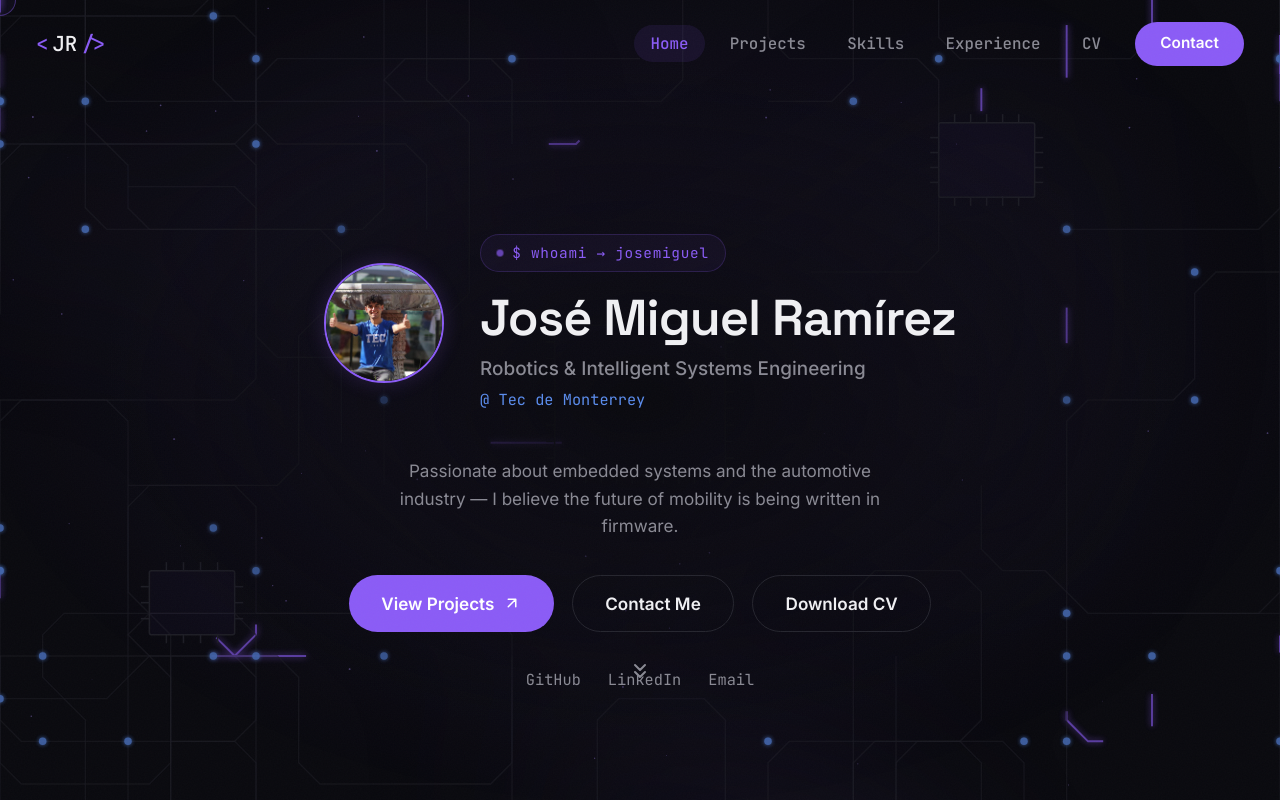
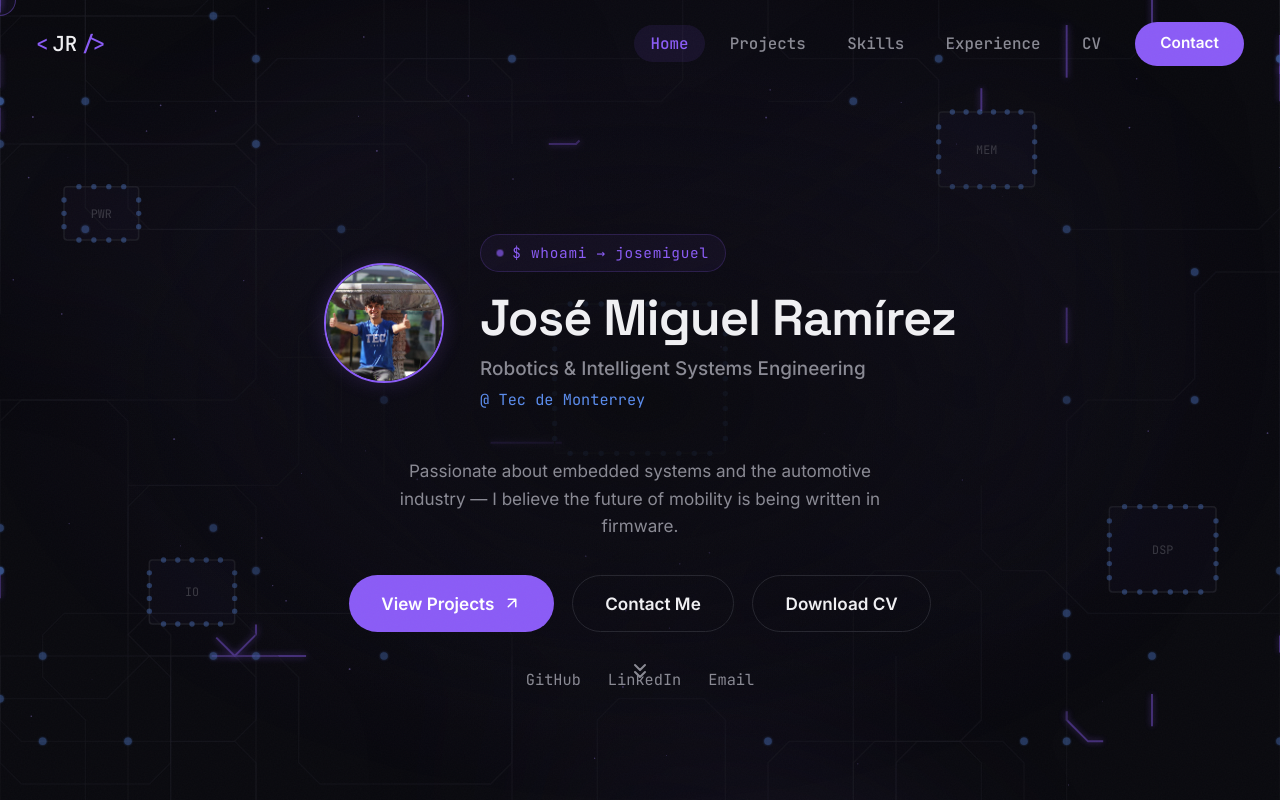
Before and after one commit to JmiguelRamriez/Portafolio, a React (Vite) app: page / in a window 1280 px wide. Shown: the top 800 px of the page. Built offline with nearby package versions, Linux system fonts and the light colour scheme.

Commit message:
CircuitBg v2: proximity interaction + chip labels; Skills: centered header

```diff
--- a/src/components/CircuitBg.css
+++ b/src/components/CircuitBg.css
@@ -3,20 +3,25 @@
   inset: 0;
   overflow: hidden;
   z-index: 0;
-  pointer-events: none;
 }
 
 .circuit-bg svg {
   width: 100%;
   height: 100%;
   opacity: 0.7;
+  display: block;
 }
 
 .trace {
   fill: none;
   stroke: var(--border);
   stroke-width: 1.3;
-  opacity: 0.55;
+  opacity: calc(0.35 + var(--prox, 0) * 0.45);
+  transition: opacity 0.2s, filter 0.2s;
+}
+
+.trace:not(.pulse) {
+  filter: drop-shadow(0 0 calc(var(--prox, 0) * 5px) color-mix(in srgb, var(--accent) calc(var(--prox, 0) * 80%), transparent));
 }
 
 .pulse {
@@ -24,9 +29,9 @@
   stroke-width: 1.8;
   stroke-dasharray: 8 92;
   stroke-dashoffset: 100;
-  opacity: 0.9;
+  opacity: calc(0.65 + var(--prox, 0) * 0.35);
   animation: flow 5s linear infinite;
-  filter: drop-shadow(0 0 3px var(--accent));
+  filter: drop-shadow(0 0 calc(3px + var(--prox, 0) * 8px) var(--accent));
 }
 
 @keyframes flow {
@@ -35,23 +40,53 @@
 
 .via {
   fill: var(--accent-technical);
-  opacity: 0.9;
-  filter: drop-shadow(0 0 2px var(--accent-technical));
+  opacity: calc(0.5 + var(--prox, 0) * 0.5);
+  filter: drop-shadow(0 0 calc(1px + var(--prox, 0) * 6px) var(--accent-technical));
+  transition: opacity 0.2s, filter 0.2s;
 }
 
 .chip rect {
-  fill: rgba(139, 92, 246, 0.04);
+  fill: rgba(139, 92, 246, 0.03);
   stroke: var(--border);
   stroke-width: 1.4;
+  transition: fill 0.25s, stroke 0.25s, filter 0.25s;
 }
 
-.chip line {
-  stroke: var(--border);
-  stroke-width: 1.4;
+.chip.active rect {
+  fill: rgba(139, 92, 246, 0.12);
+  stroke: var(--accent);
+  filter: drop-shadow(0 0 8px var(--accent));
+}
+
+.chip-pad {
+  fill: var(--accent-technical);
+  opacity: 0.5;
+  transition: opacity 0.25s, fill 0.25s;
+}
+
+.chip.active .chip-pad {
+  opacity: 1;
+  fill: var(--accent);
+}
+
+.chip-label {
+  font-family: 'JetBrains Mono', monospace;
+  font-size: 11px;
+  fill: var(--text-secondary);
+  opacity: 0.5;
+  pointer-events: none;
+  user-select: none;
+  transition: opacity 0.25s, fill 0.25s;
+}
+
+.chip.active .chip-label {
+  fill: var(--accent);
+  opacity: 1;
 }
 
 .circuit-vignette {
   position: absolute;
   inset: 0;
   background: radial-gradient(ellipse at center, var(--bg) 0%, transparent 60%);
+  pointer-events: none;
 }
--- a/src/components/CircuitBg.jsx
+++ b/src/components/CircuitBg.jsx
@@ -1,10 +1,11 @@
-import { useMemo } from 'react'
+import { useMemo, useState, useCallback, useRef } from 'react'
 import './CircuitBg.css'
 
 const COLS = 30
 const ROWS = 20
 const CELL = 40
 const CHAMFER = 0.5
+const PROX_RADIUS = 150
 
 function randomEdgePoint() {
   const edge = Math.floor(Math.random() * 4)
@@ -54,62 +55,155 @@ function toChamferedPath(points) {
   return d
 }
 
-function Chip({ x, y, w, h, pinsX, pinsY }) {
+function computeBounds(points) {
+  const xs = points.map(p => p[0] * CELL)
+  const ys = points.map(p => p[1] * CELL)
+  const minX = Math.min(...xs)
+  const maxX = Math.max(...xs)
+  const minY = Math.min(...ys)
+  const maxY = Math.max(...ys)
+  return { cx: (minX + maxX) / 2, cy: (minY + maxY) / 2, minX, maxX, minY, maxY }
+}
+
+function pointToRectDist(mx, my, b) {
+  const closestX = Math.max(b.minX, Math.min(mx, b.maxX))
+  const closestY = Math.max(b.minY, Math.min(my, b.maxY))
+  const dx = mx - closestX
+  const dy = my - closestY
+  return Math.sqrt(dx * dx + dy * dy)
+}
+
+const chipDefs = [
+  { x: 520, y: 310, w: 160, h: 140, label: 'CPU' },
+  { x: 880, y: 130, w: 90, h: 70, label: 'MEM' },
+  { x: 140, y: 550, w: 80, h: 60, label: 'IO' },
+  { x: 60, y: 200, w: 70, h: 50, label: 'PWR' },
+  { x: 1040, y: 500, w: 100, h: 80, label: 'DSP' },
+]
+
+function Chip({ x, y, w, h, label, intensity }) {
+  const pinsX = Math.round(w / 16)
+  const pinsY = Math.round(h / 16)
   const gapX = w / (pinsX + 1)
   const gapY = h / (pinsY + 1)
+  const active = intensity > 0.2
   return (
-    <g className="chip">
-      <rect x={x} y={y} width={w} height={h} rx="2" />
+    <g className={`chip${active ? ' active' : ''}`}>
+      <rect x={x} y={y} width={w} height={h} rx="3" />
       {Array.from({ length: pinsX }).map((_, i) => (
-        <g key={`x${i}`}>
-          <line x1={x + gapX * (i + 1)} y1={y} x2={x + gapX * (i + 1)} y2={y - 8} />
-          <line x1={x + gapX * (i + 1)} y1={y + h} x2={x + gapX * (i + 1)} y2={y + h + 8} />
+        <g key={`px${i}`}>
+          <circle cx={x + gapX * (i + 1)} cy={y} r="2.5" className="chip-pad" />
+          <circle cx={x + gapX * (i + 1)} cy={y + h} r="2.5" className="chip-pad" />
         </g>
       ))}
       {Array.from({ length: pinsY }).map((_, i) => (
-        <g key={`y${i}`}>
-          <line x1={x} y1={y + gapY * (i + 1)} x2={x - 8} y2={y + gapY * (i + 1)} />
-          <line x1={x + w} y1={y + gapY * (i + 1)} x2={x + w + 8} y2={y + gapY * (i + 1)} />
+        <g key={`py${i}`}>
+          <circle cx={x} cy={y + gapY * (i + 1)} r="2.5" className="chip-pad" />
+          <circle cx={x + w} cy={y + gapY * (i + 1)} r="2.5" className="chip-pad" />
         </g>
       ))}
+      <text x={x + w / 2} y={y + h / 2 + 1} textAnchor="middle" dominantBaseline="middle" className="chip-label">
+        {label}
+      </text>
     </g>
   )
 }
 
 function CircuitBg() {
+  const [mousePos, setMousePos] = useState(null)
+  const svgRef = useRef(null)
+  const rafRef = useRef(null)
+
   const traces = useMemo(() => Array.from({ length: 70 }, () => generateTrace()), [])
+  const traceBounds = useMemo(() => traces.map(computeBounds), [traces])
+  const chips = useMemo(() => chipDefs.map(c => ({
+    ...c,
+    bounds: { minX: c.x, maxX: c.x + c.w, minY: c.y, maxY: c.y + c.h, cx: c.x + c.w / 2, cy: c.y + c.h / 2 },
+  })), [])
+
+  const handleMouseMove = useCallback((e) => {
+    if (rafRef.current) return
+    rafRef.current = requestAnimationFrame(() => {
+      rafRef.current = null
+      const svg = svgRef.current
+      if (!svg) return
+      const rect = svg.getBoundingClientRect()
+      setMousePos({
+        x: ((e.clientX - rect.left) / rect.width) * 1200,
+        y: ((e.clientY - rect.top) / rect.height) * 800,
+      })
+    })
+  }, [])
+
+  const handleMouseLeave = useCallback(() => {
+    setMousePos(null)
+  }, [])
+
+  function getIntensity(b) {
+    if (!mousePos) return 0
+    const dist = pointToRectDist(mousePos.x, mousePos.y, b)
+    if (dist > PROX_RADIUS) return 0
+    return 1 - (dist / PROX_RADIUS)
+  }
 
   return (
     <div className="circuit-bg">
-      <svg viewBox="0 0 1200 800" preserveAspectRatio="xMidYMid slice">
+      <svg
+        ref={svgRef}
+        viewBox="0 0 1200 800"
+        preserveAspectRatio="xMidYMid slice"
+        onMouseMove={handleMouseMove}
+        onMouseLeave={handleMouseLeave}
+      >
         <defs>
           <radialGradient id="pour" cx="50%" cy="45%" r="55%">
-            <stop offset="0%" stopColor="var(--accent)" stopOpacity="0.12" />
+            <stop offset="0%" stopColor="var(--accent)" stopOpacity="0.1" />
             <stop offset="100%" stopColor="var(--accent)" stopOpacity="0" />
           </radialGradient>
         </defs>
 
         <rect x="0" y="0" width="1200" height="800" fill="url(#pour)" />
 
-        {traces.map((points, i) => (
-          <path
-            key={`t${i}`}
-            d={toChamferedPath(points)}
-            pathLength="100"
-            className={i % 3 === 0 ? 'trace pulse' : 'trace'}
-            style={i % 3 === 0 ? { animationDelay: `${(i * 0.4) % 5}s` } : undefined}
-          />
-        ))}
+        {traces.map((points, i) => {
+          const intensity = getIntensity(traceBounds[i])
+          const isPulse = i % 3 === 0
+          return (
+            <path
+              key={`t${i}`}
+              d={toChamferedPath(points)}
+              pathLength="100"
+              className={isPulse ? 'trace pulse' : 'trace'}
+              style={{
+                '--prox': intensity,
+                animationDelay: isPulse ? `${(i * 0.4) % 5}s` : undefined,
+              }}
+            />
+          )
+        })}
 
         {traces.filter((_, i) => i % 4 === 0).flatMap((points, gi) =>
-          points.slice(1, -1).map(([x, y], pi) => (
-            <circle key={`v${gi}-${pi}`} className="via" cx={x * CELL} cy={y * CELL} r="3.5" />
-          ))
+          points.slice(1, -1).map(([x, y], pi) => {
+            const intensity = getIntensity({
+              minX: x * CELL - 5, maxX: x * CELL + 5,
+              minY: y * CELL - 5, maxY: y * CELL + 5,
+              cx: x * CELL, cy: y * CELL,
+            })
+            return (
+              <circle
+                key={`v${gi}-${pi}`}
+                className="via"
+                cx={x * CELL}
+                cy={y * CELL}
+                r="3.5"
+                style={{ '--prox': intensity }}
+              />
+            )
+          })
         )}
 
-        <Chip x={520} y={330} w={160} h={140} pinsX={10} pinsY={8} />
-        <Chip x={880} y={140} w={90} h={70} pinsX={5} pinsY={4} />
-        <Chip x={140} y={560} w={80} h={60} pinsX={4} pinsY={3} />
+        {chips.map(c => (
+          <Chip key={c.label} x={c.x} y={c.y} w={c.w} h={c.h} label={c.label} intensity={getIntensity(c.bounds)} />
+        ))}
       </svg>
       <div className="circuit-vignette" />
     </div>
--- a/src/components/Skills.css
+++ b/src/components/Skills.css
@@ -1,5 +1,10 @@
 #skills {
   padding: 5rem 0;
+}
+
+#skills .section-header {
+  max-width: 680px;
+  margin: 0 auto 3rem;
 }
 
 .skills-flow {
```
